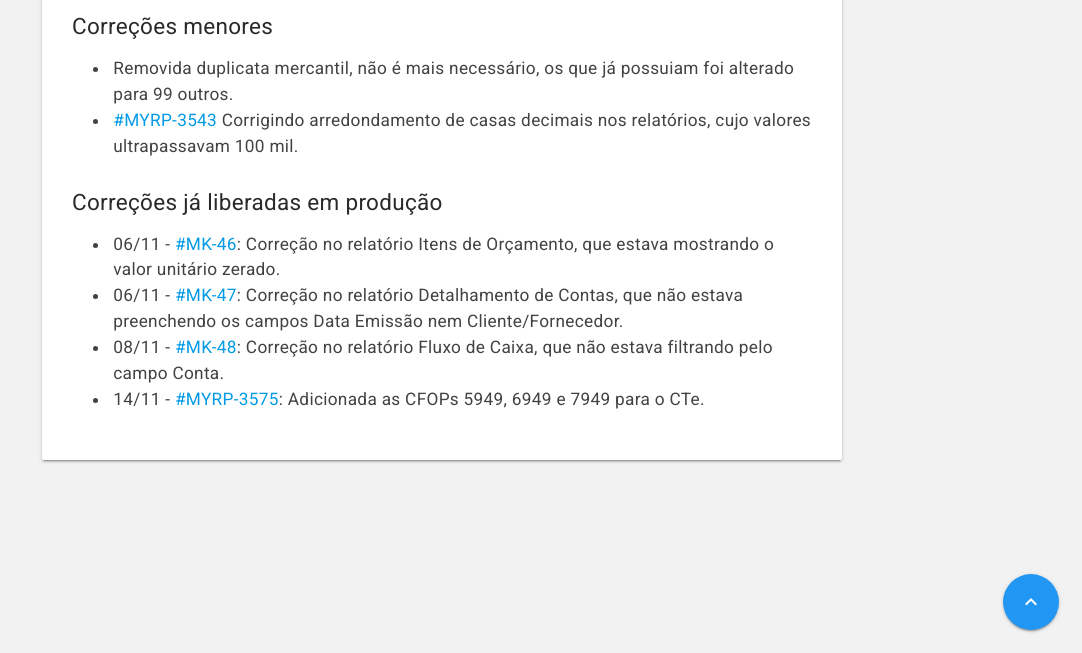
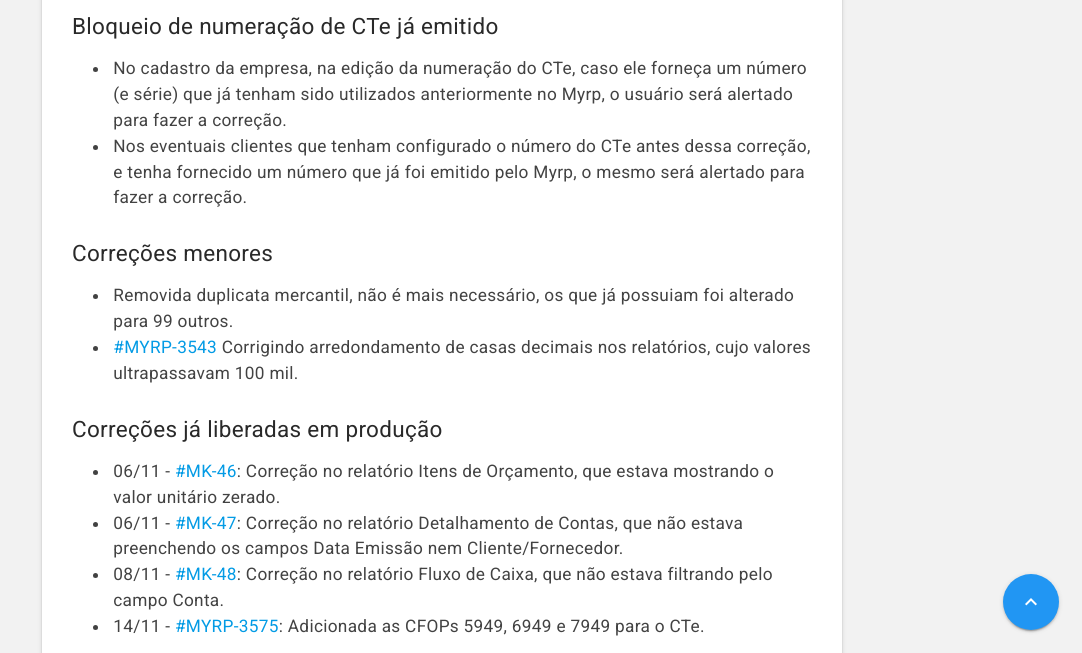
Before and after one commit to myrp-maicon/changelog-myrp, a Jekyll site: the page built from docs/myrp/18.11.02.md, in a window 1280 px wide and 900 px high, scrolled down 1631 px, cut to the strip 247-900 px from the top of the window. Shown: the whole strip, without its empty margins (198-1280 px from the left). Built offline with Jekyll 4.4.1, drawn with Linux system fonts in a browser that asks for light colours; nearby versions of some CDN libraries; our own code applies the rules of GitHub Pages for plain Markdown files; the repository's description, which GitHub fills in, is left out.

Commit message:
AG: Alerta sob o número do CTe duplicado

```diff
--- a/docs/myrp/18.11.02.md
+++ b/docs/myrp/18.11.02.md
@@ -18,6 +18,10 @@ As alterações estarão disponíveis no ambiente demo.myrp.com.br (212) na quar
 ![img001](https://i.imgur.com/xVAeaay.png)
 ![img001](https://i.imgur.com/2YRMiWP.png)
 
+## Bloqueio de numeração de CTe já emitido
+* No cadastro da empresa, na edição da numeração do CTe, caso ele forneça um número (e série) que já tenham sido utilizados anteriormente no Myrp, o usuário será alertado para fazer a correção.
+* Nos eventuais clientes que tenham configurado o número do CTe antes dessa correção, e tenha fornecido um número que já foi emitido pelo Myrp, o mesmo será alertado para fazer a correção.
+
 ## Correções menores
 * Removida duplicata mercantil, não é mais necessário, os que já possuiam foi alterado para 99 outros.
 * [#MYRP-3543](https://devmyrp.atlassian.net/browse/MYRP-3543) Corrigindo arredondamento de casas decimais nos relatórios, cujo valores ultrapassavam 100 mil.
```
